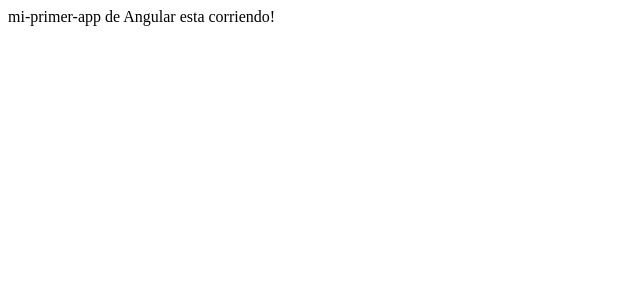
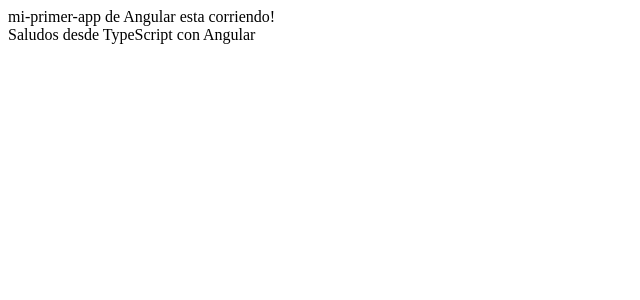
Before and after one commit to LucianoCerullo77/Angular01, an Angular app: page / in a window 1280 px wide. Shown: the top 300 px of the page, without its empty margins (0-640 px from the left). Built offline with nearby package versions, Linux system fonts and the light colour scheme.

Commit message:
testing component module adding info and using it in html

```diff
--- a/src/app/app.component.html
+++ b/src/app/app.component.html
@@ -1,2 +1,3 @@
-
-    <span>{{ title }} esta corriendo!</span>
+<span>{{ title }} esta corriendo!</span>
+<br/>
+<span>{{ saludo }}</span>
--- a/src/app/app.component.ts
+++ b/src/app/app.component.ts
@@ -7,4 +7,5 @@
 })
 export class AppComponent {
   title = 'mi-primer-app de Angular';
+  saludo = 'Saludos desde TypeScript con Angular'
 }
```
